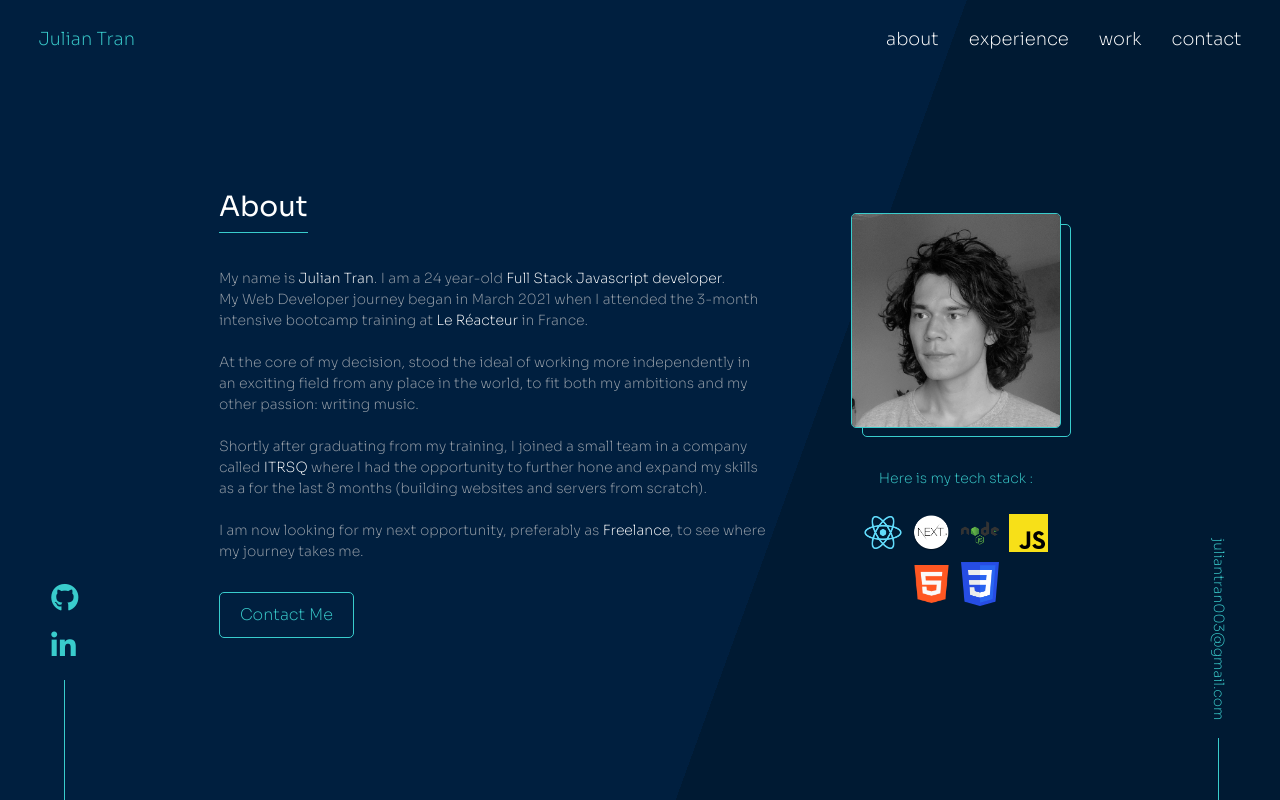
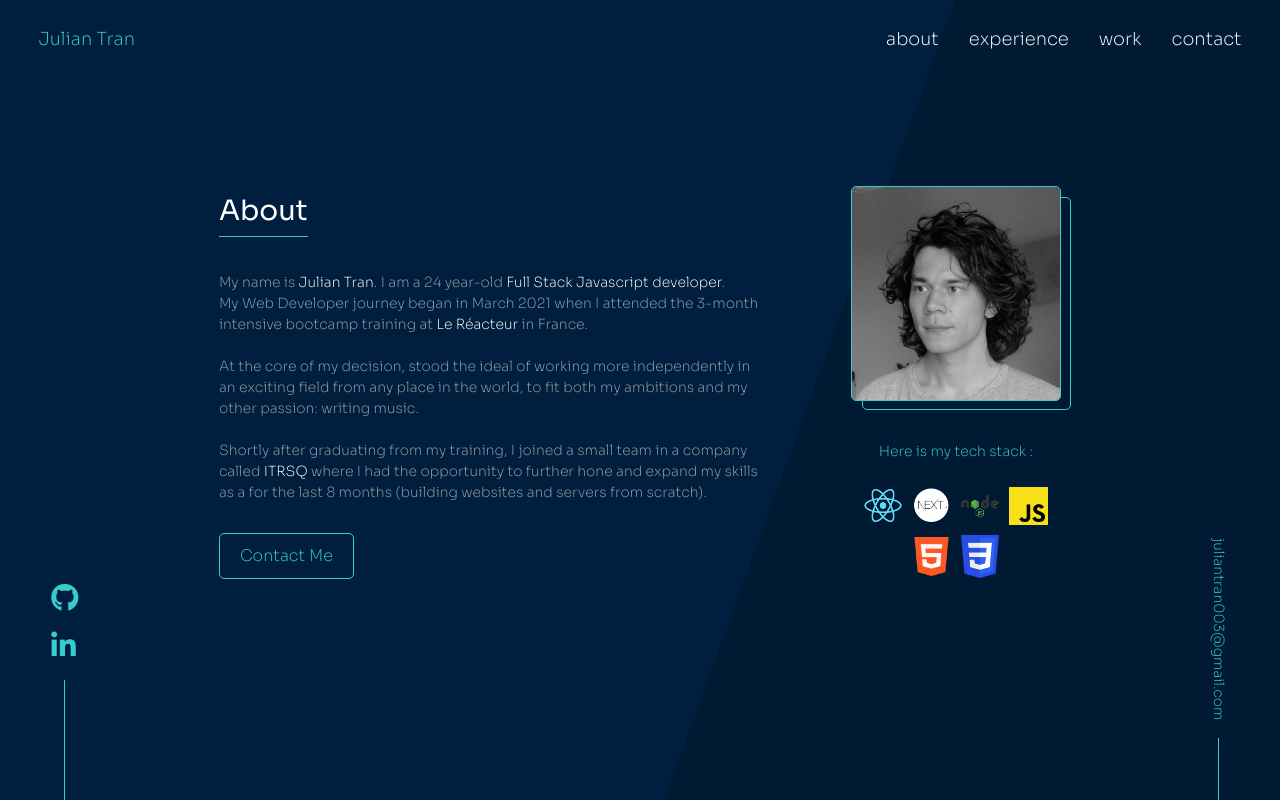
Before and after one commit to juliantran003/portfolio, a Next.js app: page /about in a window 1280 px wide. Shown: the top 800 px of the page. Built offline with nearby package versions, Linux system fonts and the light colour scheme.

Commit message:
removed looking for work text

```diff
--- a/pages/about.js
+++ b/pages/about.js
@@ -46,8 +46,8 @@ export default function About() {
           further hone and expand my skills as a for the last 8 months (building
           websites and servers from scratch).
           <br />
-          <br />I am now looking for my next opportunity, preferably as{" "}
-          <span>Freelance</span>, to see where my journey takes me.
+          {/* <br />I am now looking for my next opportunity, preferably as{" "}
+          <span>Freelance</span>, to see where my journey takes me. */}
         </p>
         <Link href="/about" passHref>
           <button
--- a/pages/index.js
+++ b/pages/index.js
@@ -18,8 +18,8 @@ export default function Home() {
         <p data-aos="fade-up" data-aos-delay={300}>
           I build modern websites using <span>React</span> and custom servers
           with <span>Node.js</span>.
-          <br /> I prefer to work freelance but am always open to new
-          opportunities.
+          {/* <br /> I prefer to work freelance but am always open to new
+          opportunities. */}
         </p>
         <Link href="/contact" passHref>
           <button
```
